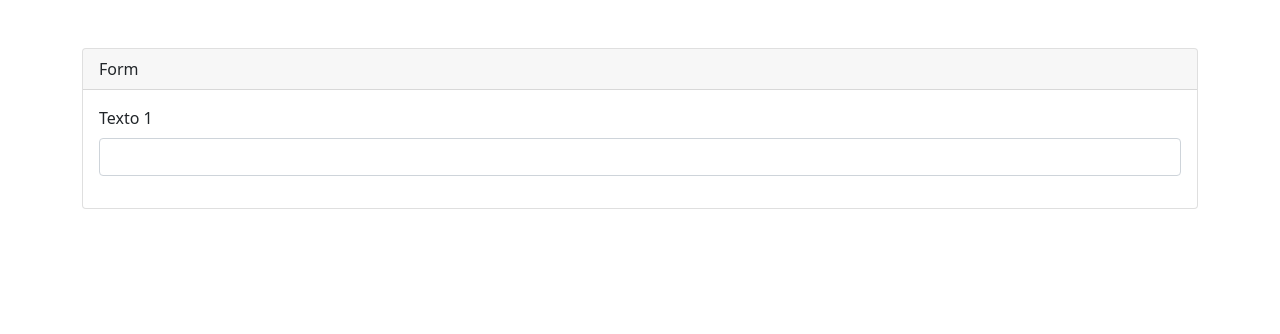
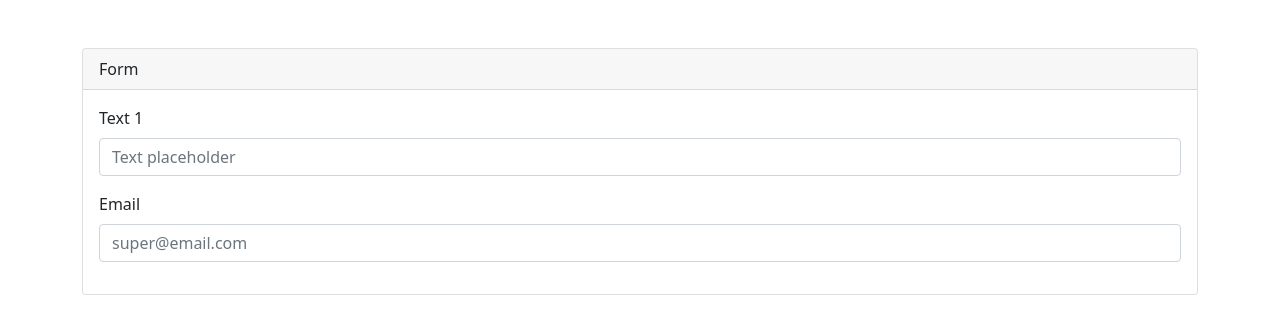
Before and after one commit to slecuona/crudjs, a plain HTML site: page test.html in a window 1280 px wide. Drawn offline with nearby package versions, Linux system fonts and the light colour scheme.

Commit message:
email type + placeholder

```diff
--- a/crud.js
+++ b/crud.js
@@ -9,6 +9,8 @@
     input.addClass('form-control');
     input.attr('type', f.type);
     input.attr('id', f.id);
+
+    if(f.placeholder) input.attr('placeholder', f.placeholder);
 
     f.container.append(input);
 }
@@ -34,7 +36,7 @@
 
     cjs.Form.append(f.container);
 
-    if(f.type == "text") {
+    if(f.type == "text" || f.type == "email") {
         createFieldInput(cjs, f);
         return;
     }
--- a/test.html
+++ b/test.html
@@ -36,7 +36,14 @@
                 {
                     type: 'text',
                     name: 'string1',
-                    label: 'Texto 1'
+                    label: 'Text 1',
+                    placeholder: 'Text placeholder'
+                },
+                {
+                    type: 'email',
+                    name: 'email',
+                    label: 'Email',
+                    placeholder: 'super@email.com'
                 }
             ]
         }
```
